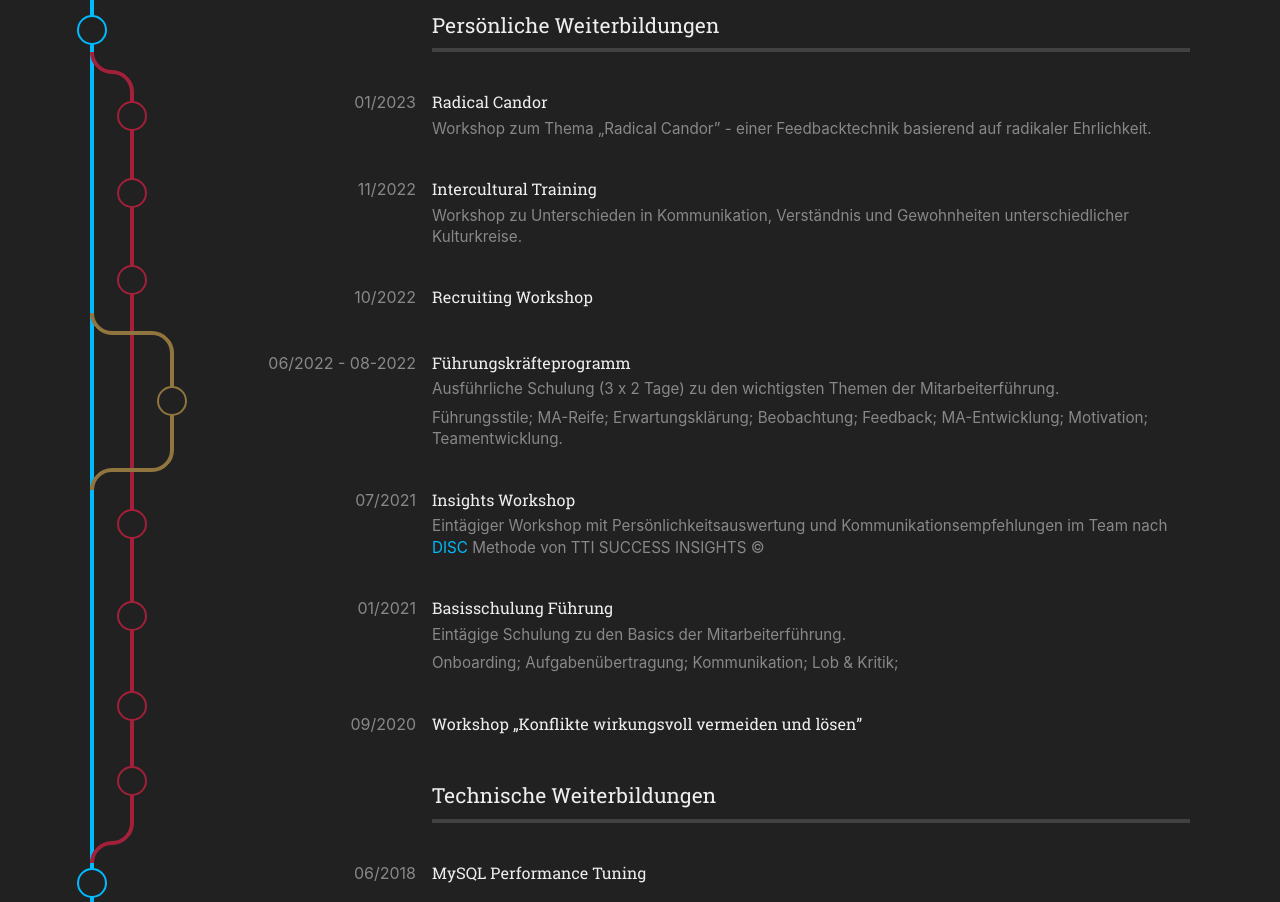
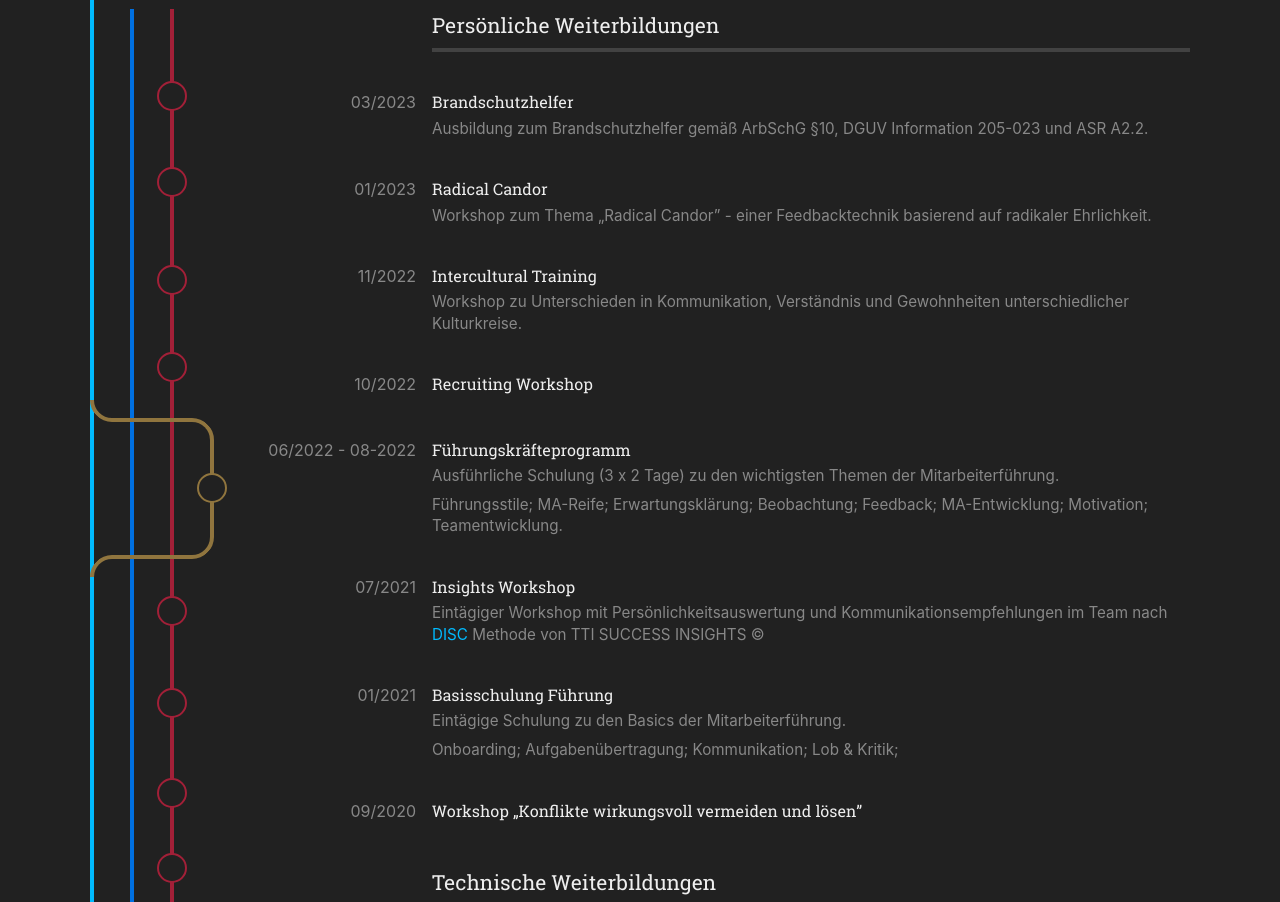
Before and after one commit to santosch/website2023, a Next.js app: page / in a window 1280 px wide. Shown: the part 4740-5642 px from the top of the page. Built offline with nearby package versions, Linux system fonts and the light colour scheme.

Commit message:
update courses

```diff
--- a/src/components/CoursesAndAchievements/CoursesAndAchievements.tsx
+++ b/src/components/CoursesAndAchievements/CoursesAndAchievements.tsx
@@ -20,6 +20,8 @@ import SoftskillILeadershipProgram from "./Stations/Softskill/SoftskillILeadersh
 import SoftskillILeadershipBasics from "./Stations/Softskill/SoftskillILeadershipBasics";
 import SoftskillIInsights from "./Stations/Softskill/SoftskillIInsights";
 import SoftskillConflicts from "./Stations/Softskill/SoftskillConflicts";
+import SoftskillFireprotection
+    from "@santosch/components/CoursesAndAchievements/Stations/Softskill/SoftskillFireprotection";
 
 
 
@@ -30,27 +32,38 @@ export default function CoursesAndAchievements(): JSX.Element {
             <div className={styles.innerContainer}>
                 <Graph>
 
+
+
                     <Entry
-                        s1={<Line color={COLORS.DEFAULT} event="soft" />}
+                        s1={<Line color={COLORS.DEFAULT} />}
+                        s2={<Line color={COLORS.HARDSKILL} />}
+                        s3={<Line color={COLORS.SOFTSKILL} />}
                     >
                         <Softskill />
                     </Entry>
 
                     <Entry
-                        s1={<Line color={COLORS.DEFAULT} tr={COLORS.SOFTSKILL} />}
-                        s2={<Line bl={COLORS.SOFTSKILL} />}
-                    />
+                        s1={<Line color={COLORS.DEFAULT} />}
+                        s2={<Line color={COLORS.HARDSKILL} />}
+                        s3={<Line color={COLORS.SOFTSKILL} event="soft-fireprotection" />}
+                        spaceBefore={true}
+                    >
+                        <SoftskillFireprotection />
+                    </Entry>
 
                     <Entry
                         s1={<Line color={COLORS.DEFAULT} />}
-                        s2={<Line color={COLORS.SOFTSKILL} event="soft-radical-candor" />}
+                        s2={<Line color={COLORS.HARDSKILL} />}
+                        s3={<Line color={COLORS.SOFTSKILL} event="soft-radical-candor" />}
+                        spaceBefore={true}
                     >
                         <SoftskillRadicalCandor />
                     </Entry>
 
                     <Entry
                         s1={<Line color={COLORS.DEFAULT} />}
-                        s2={<Line color={COLORS.SOFTSKILL} event="soft-intercultural" />}
+                        s2={<Line color={COLORS.HARDSKILL} />}
+                        s3={<Line color={COLORS.SOFTSKILL} event="soft-intercultural" />}
                         spaceBefore={true}
                     >
                         <SoftskillIntercultural />
@@ -58,7 +71,8 @@ export default function CoursesAndAchievements(): JSX.Element {
 
                     <Entry
                         s1={<Line color={COLORS.DEFAULT} />}
-                        s2={<Line color={COLORS.SOFTSKILL} event="soft-recruiting" />}
+                        s2={<Line color={COLORS.HARDSKILL} />}
+                        s3={<Line color={COLORS.SOFTSKILL} event="soft-recruiting" />}
                         spaceBefore={true}
                     >
                         <SoftskillRecruiting />
@@ -66,32 +80,37 @@ export default function CoursesAndAchievements(): JSX.Element {
 
                     <Entry
                         s1={<Line color={COLORS.DEFAULT} tr={COLORS.ACHIEVEMENT} />}
-                        s2={<Line color={COLORS.SOFTSKILL} x={COLORS.ACHIEVEMENT} />}
-                        s3={<Line bl={COLORS.ACHIEVEMENT} />}
+                        s2={<Line color={COLORS.HARDSKILL} x={COLORS.ACHIEVEMENT} />}
+                        s3={<Line color={COLORS.SOFTSKILL} x={COLORS.ACHIEVEMENT} />}
+                        s4={<Line bl={COLORS.ACHIEVEMENT} />}
                     />
                     <Entry
                         s1={<Line color={COLORS.DEFAULT} />}
-                        s2={<Line color={COLORS.SOFTSKILL} />}
-                        s3={<Line color={COLORS.ACHIEVEMENT} event="achievement-feature-challenge" />}
+                        s2={<Line color={COLORS.HARDSKILL} />}
+                        s3={<Line color={COLORS.SOFTSKILL} />}
+                        s4={<Line color={COLORS.ACHIEVEMENT} event="achievement-feature-challenge" />}
                     >
                         <SoftskillILeadershipProgram />
                     </Entry>
                     <Entry
                         s1={<Line color={COLORS.DEFAULT} br={COLORS.ACHIEVEMENT} />}
-                        s2={<Line color={COLORS.SOFTSKILL} x={COLORS.ACHIEVEMENT} />}
-                        s3={<Line tl={COLORS.ACHIEVEMENT} />}
+                        s2={<Line color={COLORS.HARDSKILL} x={COLORS.ACHIEVEMENT} />}
+                        s3={<Line color={COLORS.SOFTSKILL} x={COLORS.ACHIEVEMENT} />}
+                        s4={<Line tl={COLORS.ACHIEVEMENT} />}
                     />
 
                     <Entry
                         s1={<Line color={COLORS.DEFAULT} />}
-                        s2={<Line color={COLORS.SOFTSKILL} event="soft-leadership-program" />}
+                        s2={<Line color={COLORS.HARDSKILL} />}
+                        s3={<Line color={COLORS.SOFTSKILL} event="soft-leadership-program" />}
                     >
                         <SoftskillIInsights />
                     </Entry>
 
                     <Entry
                         s1={<Line color={COLORS.DEFAULT} />}
-                        s2={<Line color={COLORS.SOFTSKILL} event="soft-insights" />}
+                        s2={<Line color={COLORS.HARDSKILL} />}
+                        s3={<Line color={COLORS.SOFTSKILL} event="soft-insights" />}
                         spaceBefore={true}
                     >
                         <SoftskillILeadershipBasics />
@@ -99,7 +118,8 @@ export default function CoursesAndAchievements(): JSX.Element {
 
                     <Entry
                         s1={<Line color={COLORS.DEFAULT} />}
-                        s2={<Line color={COLORS.SOFTSKILL} event="soft-leadership-basics" />}
+                        s2={<Line color={COLORS.HARDSKILL} />}
+                        s3={<Line color={COLORS.SOFTSKILL} event="soft-leadership-basics" />}
                         spaceBefore={true}
                     >
                         <SoftskillConflicts />
@@ -107,7 +127,8 @@ export default function CoursesAndAchievements(): JSX.Element {
 
                     <Entry
                         s1={<Line color={COLORS.DEFAULT} />}
-                        s2={<Line color={COLORS.SOFTSKILL} event="soft-conflicts" />}
+                        s2={<Line color={COLORS.HARDSKILL} />}
+                        s3={<Line color={COLORS.SOFTSKILL} event="soft-conflicts" />}
                         spaceBefore={true}
                     >
                         <Hardskill />
@@ -115,23 +136,21 @@ export default function CoursesAndAchievements(): JSX.Element {
 
                     <Entry
                         s1={<Line color={COLORS.DEFAULT} br={COLORS.SOFTSKILL} />}
-                        s2={<Line tl={COLORS.SOFTSKILL} />}
+                        s2={<Line color={COLORS.HARDSKILL} x={COLORS.SOFTSKILL} />}
+                        s3={<Line tl={COLORS.SOFTSKILL} />}
                     />
 
                     <Entry
-                        s1={<Line color={COLORS.DEFAULT} event="hard" />}
+                        s1={<Line color={COLORS.DEFAULT} />}
+                        s2={<Line color={COLORS.HARDSKILL} />}
                     >
                         <HardskillMySqlPerformance />
                     </Entry>
 
                     <Entry
-                        s1={<Line color={COLORS.DEFAULT} tr={COLORS.HARDSKILL} />}
-                        s2={<Line bl={COLORS.HARDSKILL} />}
-                    />
-
-                    <Entry
                         s1={<Line color={COLORS.DEFAULT} />}
                         s2={<Line color={COLORS.HARDSKILL} event="hard-mysql" />}
+                        spaceBefore={true}
                     >
                         <HardskillPhpUnit />
                     </Entry>
@@ -139,19 +158,20 @@ export default function CoursesAndAchievements(): JSX.Element {
                     <Entry
                         s1={<Line color={COLORS.DEFAULT} tr={COLORS.ACHIEVEMENT} />}
                         s2={<Line color={COLORS.HARDSKILL} x={COLORS.ACHIEVEMENT} />}
-                        s3={<Line bl={COLORS.ACHIEVEMENT} />}
+                        s3={<Line x={COLORS.ACHIEVEMENT} />}
+                        s4={<Line bl={COLORS.ACHIEVEMENT} />}
                     />
                     <Entry
                         s1={<Line color={COLORS.DEFAULT} />}
                         s2={<Line color={COLORS.HARDSKILL} event="hard-phpunit" />}
-                        s3={<Line color={COLORS.ACHIEVEMENT} />}
+                        s4={<Line color={COLORS.ACHIEVEMENT} />}
                     >
                         <HardskillZf2 />
                     </Entry>
                     <Entry
                         s1={<Line color={COLORS.DEFAULT} />}
                         s2={<Line color={COLORS.HARDSKILL} />}
-                        s3={<Line color={COLORS.ACHIEVEMENT} event="achievement-excellence-program" />}
+                        s4={<Line color={COLORS.ACHIEVEMENT} event="achievement-excellence-program" />}
                         spaceBefore={true}
                     >
                         <Achievements />
@@ -159,7 +179,8 @@ export default function CoursesAndAchievements(): JSX.Element {
                     <Entry
                         s1={<Line color={COLORS.DEFAULT} br={COLORS.ACHIEVEMENT} />}
                         s2={<Line color={COLORS.HARDSKILL} x={COLORS.ACHIEVEMENT} />}
-                        s3={<Line tl={COLORS.ACHIEVEMENT} />}
+                        s3={<Line x={COLORS.ACHIEVEMENT} />}
+                        s4={<Line tl={COLORS.ACHIEVEMENT} />}
                     />
 
 
--- /dev/null
+++ b/src/components/CoursesAndAchievements/Stations/Softskill/SoftskillFireprotection.tsx
@@ -0,0 +1,17 @@
+import {COLORS} from "../../coursesAndAchievementsColors";
+import Step from "@santosch/components/Graph/Step/Step";
+
+export default function SoftskillFireprotection(): JSX.Element {
+    return (
+        <Step
+            eventKey="soft-fireprotection"
+            color={COLORS.SOFTSKILL}
+            date="03/2023"
+            title="Brandschutzhelfer"
+        >
+            <p>
+                Ausbildung zum Brandschutzhelfer gemäß ArbSchG §10, DGUV Information 205-023 und ASR A2.2.
+            </p>
+        </Step>
+    );
+}
```
